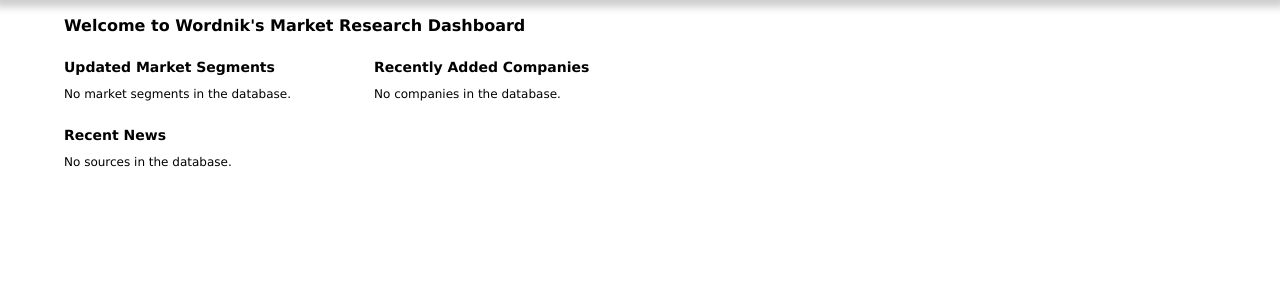
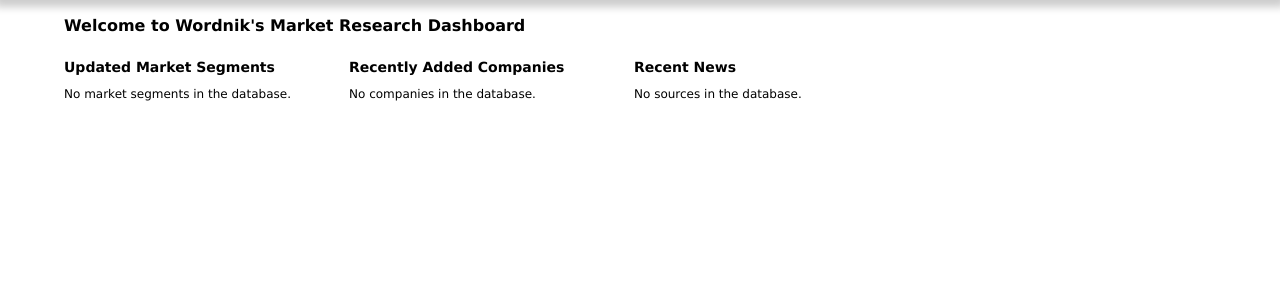
Before and after one commit to tomhaymore/wmr, a Django app: page / in a window 1280 px wide. Shown: the part 50-350 px from the top of the page. Run offline with Django 3.2, Linux system fonts and the light colour scheme; the visitor is signed in with stand-in values (Sample User, id 1); data that the repository does not hold is empty; parts of the project's set-up code (start-up, migrations or seed data) failed here and were passed over.

Commit message:
updated style sheet

```diff
--- a/wordnik/market/static/css/main.css
+++ b/wordnik/market/static/css/main.css
@@ -102,7 +102,7 @@
 
 div.tileDiv {
 	float:left;
-	width:300px;
+	width:275px;
 	margin-right:10px;
 	font-size:12px;
 }
```
